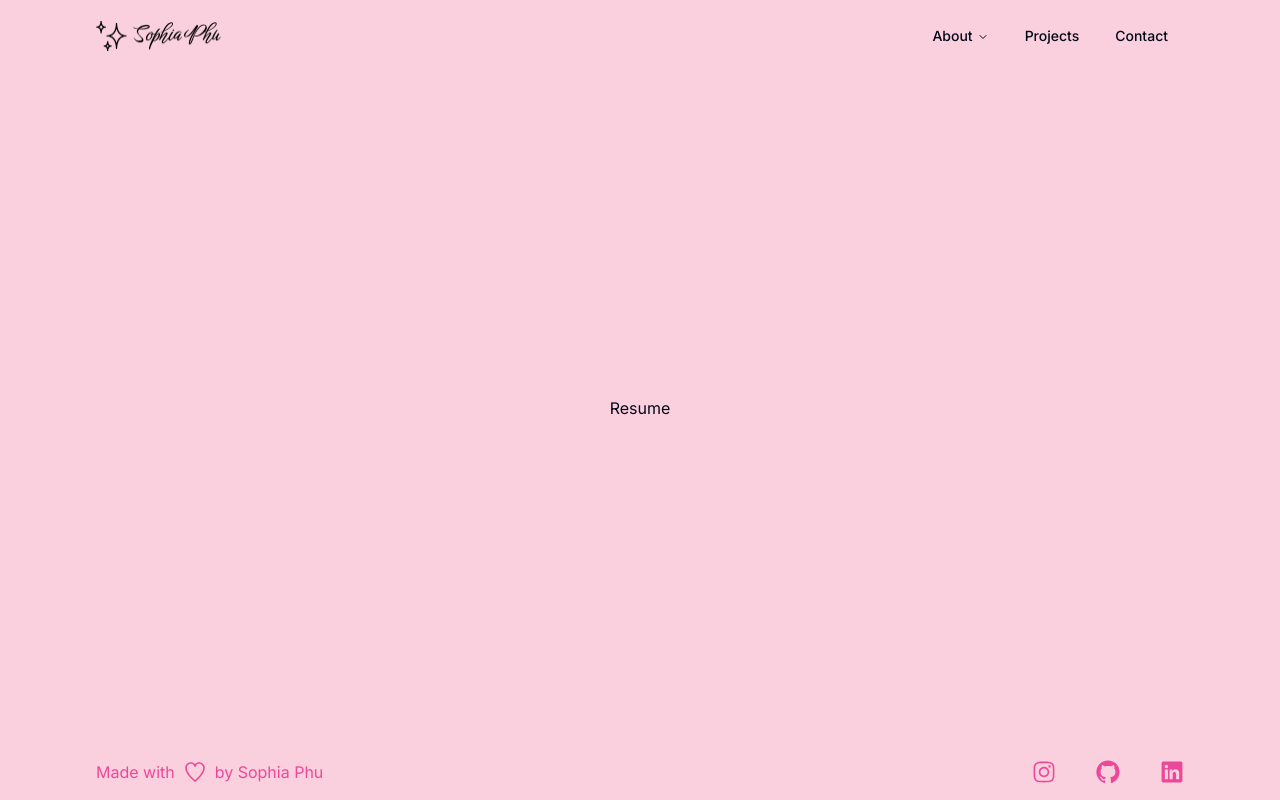
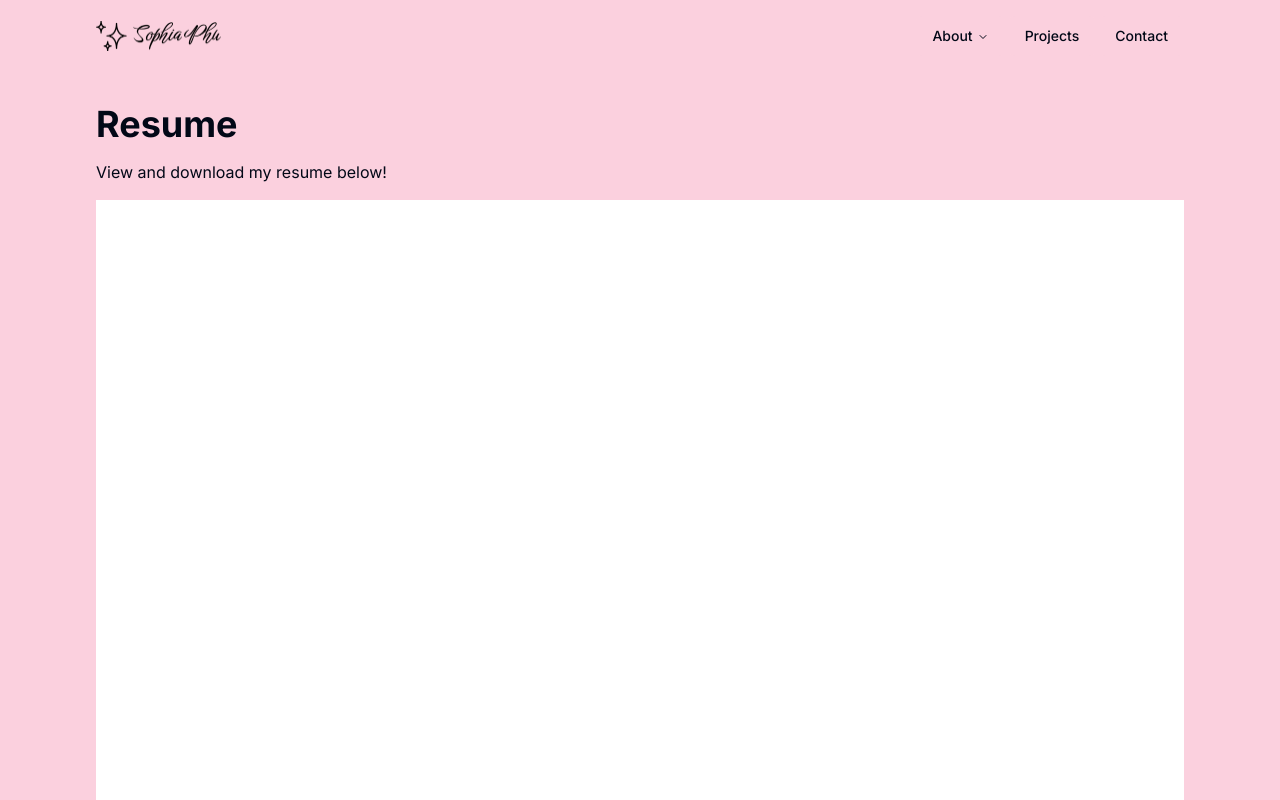
Before and after one commit to sophiaaphu/sophia-personal-website, a Next.js app in the folder sophia-personal-website/: page /resume in a window 1280 px wide. Shown: the top 800 px of the page. Built offline with nearby package versions, Linux system fonts and the light colour scheme.

Commit message:
hopefully completed resume page

```diff
--- a/sophia-personal-website/src/app/resume/page.tsx
+++ b/sophia-personal-website/src/app/resume/page.tsx
@@ -1,16 +1,25 @@
-import Image from "next/image";
-import Header from "@/components/header";
-import Footer from "@/components/footer";
+import Header from '@/components/header';
+import Footer from '@/components/footer';
 
 export default function Resume() {
+  const pdfUrl = "/sophia_phu_resume.pdf";
+
   return (
-    <main className="flex min-h-screen flex-col items-center justify-between gap-y-12  px-8 lg:px-24 bg-[#FBD0DE]">
-      <Header/>
-      <div>
-        <h1>
-          Resume
-        </h1>
+    <main className="flex min-h-screen flex-col items-center justify-between gap-y-8 lg:gap-y-12 px-8 lg:px-24 bg-[#FBD0DE]">
+      <Header />
+      <div className="flex flex-col w-full gap-4">
+        <h1 className="font-bold text-3xl lg:text-4xl">Resume</h1>
+        <p>
+          View and download my resume below!
+        </p>
+        <iframe
+          src={pdfUrl}
+          className="w-full border-none h-[500px] md:h-[800px] lg:h-[1000px]"
+          title="Resume PDF"
+        />
+        <div ></div>
       </div>
+
       <Footer />
     </main>
   );
```
Also changed, not shown: 1 other file (tests, documents, lock files or other folders).
